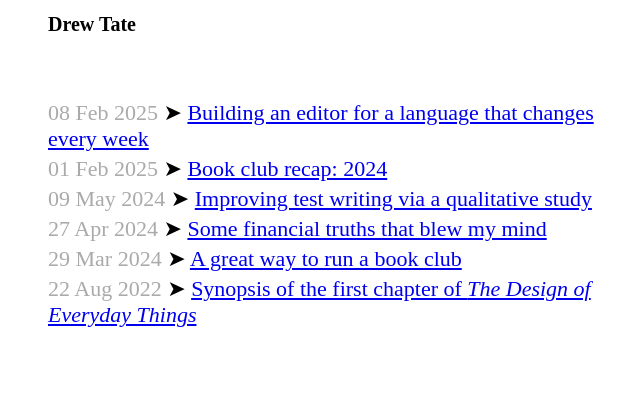
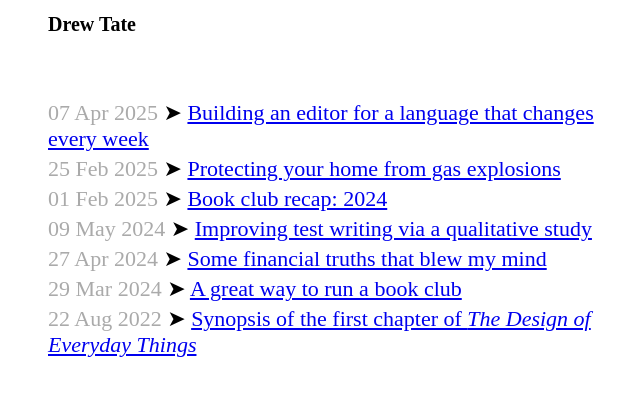
Before and after one commit to drewdaemon/drewtate.io, a Jekyll site: the page built from index.md, in a window 1280 px wide. Shown: the top 396 px of the page, without its empty margins (312-952 px from the left). Built offline with Jekyll 4.4.1, drawn with Linux system fonts in a browser that asks for light colours.

```diff
--- a/_posts/2025-04-17-building-an-editor-for-a-language-that-changes-every-week.md
+++ b/_posts/2025-04-17-building-an-editor-for-a-language-that-changes-every-week.md
@@ -1,6 +1,6 @@
 ---
 title: Building an editor for a language that changes every week
-date: '2025-02-08 16:55:02'
+date: "2025-04-07"
 layout: post
 ---
 
@@ -10,9 +10,10 @@ The `ES|QL` editor has been an interesting and challenging project, especially b
 
 I honestly can't think of many cases over the past 5+ years of full-time software development when my IDE made a mistake in identifying issues with my code. I've come to trust the red squigglies and the suggestion menus.
 
-So when you decide to create a completely *new* language and you put lil' ole me to the task of replicating this awesomeness we've all come to expect, I quickly start to learn about the effort it takes to really nail it. Add to that an extra challenge: you decide to release new language features constantly. It becomes a very interesting ride.
+So when you decide to create a completely _new_ language and you put lil' ole me to the task of replicating this awesomeness we've all come to expect, I quickly start to learn about the effort it takes to really nail it. Add to that an extra challenge: you decide to release new language features constantly. It becomes a very interesting ride.
 
 This is the story of a frontend developer taking a journey into the wild and wonderful world of language tooling.
+
 ## Diving head-first into GA
 
 The first several months were primarily focused on not flying off the back of the treadmill.
@@ -28,8 +29,10 @@ So the first task was to do everything I could to make sure we weren't too embar
 After the release, the release got pushed back. Yes, you read that right. So, there was some more work to do. I'm honestly not complaining; it was stressful but exciting.
 
 But, after the release was actually over, we knew we needed to free up bandwidth, particularly around the consistent additions to the language. I needed to build robots—fast.
+
 ## The _language image_
-There's something I call `ES|QL`'s *language image* (or just "image").<sup>2</sup> The image consists of the basic boundaries of what is and is not allowed in a query. It also records what is going to happen when a query is sent to the server. This encompasses
+
+There's something I call `ES|QL`'s _language image_ (or just "image").<sup>2</sup> The image consists of the basic boundaries of what is and is not allowed in a query. It also records what is going to happen when a query is sent to the server. This encompasses
 
 1. the ANTLR grammar, which supports syntactical validation
 2. a set of function definitions, which are metadata about the signatures, return types, etc., of specific functions
@@ -41,7 +44,9 @@ These elements form the ground truth for what a valid `ES|QL` query looks like a
 As a language tooling creator you can do no better than the accuracy of your language image. It's the upper bound on quality. This is true because a perfect implementation of a language tool will transparently reflect the facts in the image.
 
 But `ES|QL`'s image was changing weekly. I needed to find a way to regularly export the image from the compute engine in a format that could be consumed by the editor.
+
 ## Building robots
+
 ### The grammar
 
 First, I tackled the ANTLR grammar. I created a CI job to scrape the grammar from the Elasticsearch codebase on a weekly basis and open an editor PR for my review. There were often still changes that had to be made manually in these PRs, but it gave us a starting point and an extra reassurance we wouldn't miss fundamental changes (like a new command, for example).
@@ -65,8 +70,10 @@ After we completed these two moves toward automation, we started to feel some br
 But what about the 3rd and 4th items in the language image?
 
 Well, they are very difficult to automate. Commands are completely different from one another, not unified by a predictable structure. Other rules such as automatic casting are not represented in the compute engine in a way that can be exported. So, we fell back on humans. We set up Github automation to ping us whenever an Elasticsearch engineer adds a special `ES|QL-ui` label to their PR. That gives us a heads-up when we're going to need to make a change manually.
+
 ## Improving our UX
-I wrote earlier that the language image is the *upper bound* on the quality of language tools. We had effectively raised this bound and ensured it would stay high, but these investments were largely behind the scenes with little direct impact on the UX of the editor. It was time to close the gap between our new theoretical best-performing editor and where we were at the time: buggy and incomplete.
+
+I wrote earlier that the language image is the _upper bound_ on the quality of language tools. We had effectively raised this bound and ensured it would stay high, but these investments were largely behind the scenes with little direct impact on the UX of the editor. It was time to close the gap between our new theoretical best-performing editor and where we were at the time: buggy and incomplete.
 
 We pulled together a “hit list” of everything that made the editor feel buggy or incomplete. Some were small polish items; others were fundamental bugs in autocomplete logic. I didn't use a scientific process, just my judgement based on my own long experience as a language tooling user.
 
@@ -77,12 +84,14 @@ One by one, the tasks were being completed. I was deep in VSCode's codebase, and
 The moment it got real? I moved the list from a quiet Google doc to a public Github issue<sup>3</sup>, increasing visibility of our project. We finished up with a well-received presentation to project leadership 💪.
 
 We still have bugs from time to time, but they tend to be small and obscure. We've gotten many compliments on the strength of our editor experience, especially compared to competitors.
+
 ## Improving our autocomplete architecture
+
 As you start to "live" in a new codebase you often start to notice inefficiencies—little things that bother or even major things that slow you down significantly. The autocomplete engine was no exception and by this point I had had plenty of time to form an idea of what needed to change.
 
 The original architecture of the autocomplete engine used a declarative interface with a predefined vocabulary of properties to represent each command's syntax. This was then matched up with a query's AST to generate suggestions.
 
-I assume the hope was that the structure of each command would look much the same, like a functions do. The problem is that this not how `ES|QL` has played out.  In the grand tradition of query languages, the commands have started looking much different from one another.
+I assume the hope was that the structure of each command would look much the same, like a functions do. The problem is that this not how `ES|QL` has played out. In the grand tradition of query languages, the commands have started looking much different from one another.
 
 We started to see issues with using a declarative interface and these grew with every new command.
 
@@ -94,7 +103,9 @@ New syntax and behaviors led our “generic” code to need more and more comman
 We needed a far more flexible system, one that would give each command total control over generating suggestions within its own syntax.
 
 🥁🥁🥁 But! I'm not going to spoil what I've done to fix this... because that is coming in another post 😃. Stay tuned!
+
 ## Conclusion (am I still a frontend developer?)
+
 That’s the (relatively clean) story of the past year(-ish). In reality, it was a bit more complicated—but this captures the major arcs.
 
 I still run all this code in the browser—but in practice, I’ve been a language tooling developer. It's not too far away: I started my coding journey in C++ so it isn't like web dev is all I've known. I studied programming language theory in my college days, so a lot of that has come back to assist me.
@@ -107,6 +118,6 @@ Here’s to the future of `ES|QL`. 🥂
 
 [1] [`ES|QL` docs](https://www.elastic.co/guide/en/elasticsearch/reference/current/esql.html)
 
-[2] I kind of stole this from Don Norman's *system image* but I'm using it with a different meaning.
+[2] I kind of stole this from Don Norman's _system image_ but I'm using it with a different meaning.
 
 [3] [https://github.com/elastic/kibana/issues/176033](https://github.com/elastic/kibana/issues/176033)
```
Also changed, not shown: _posts/2025-02-25-protecting-your-home-from-gas-explosions.md (added, +9 -0 lines).
